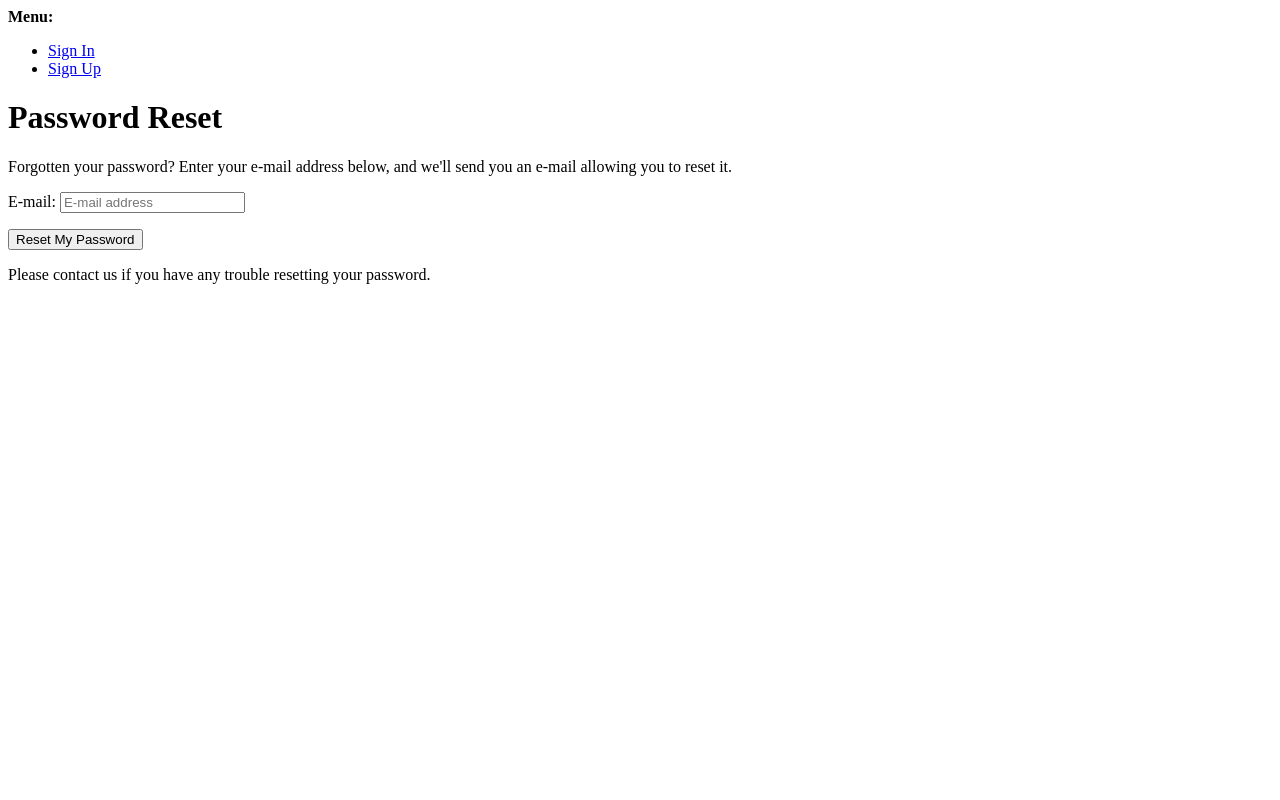
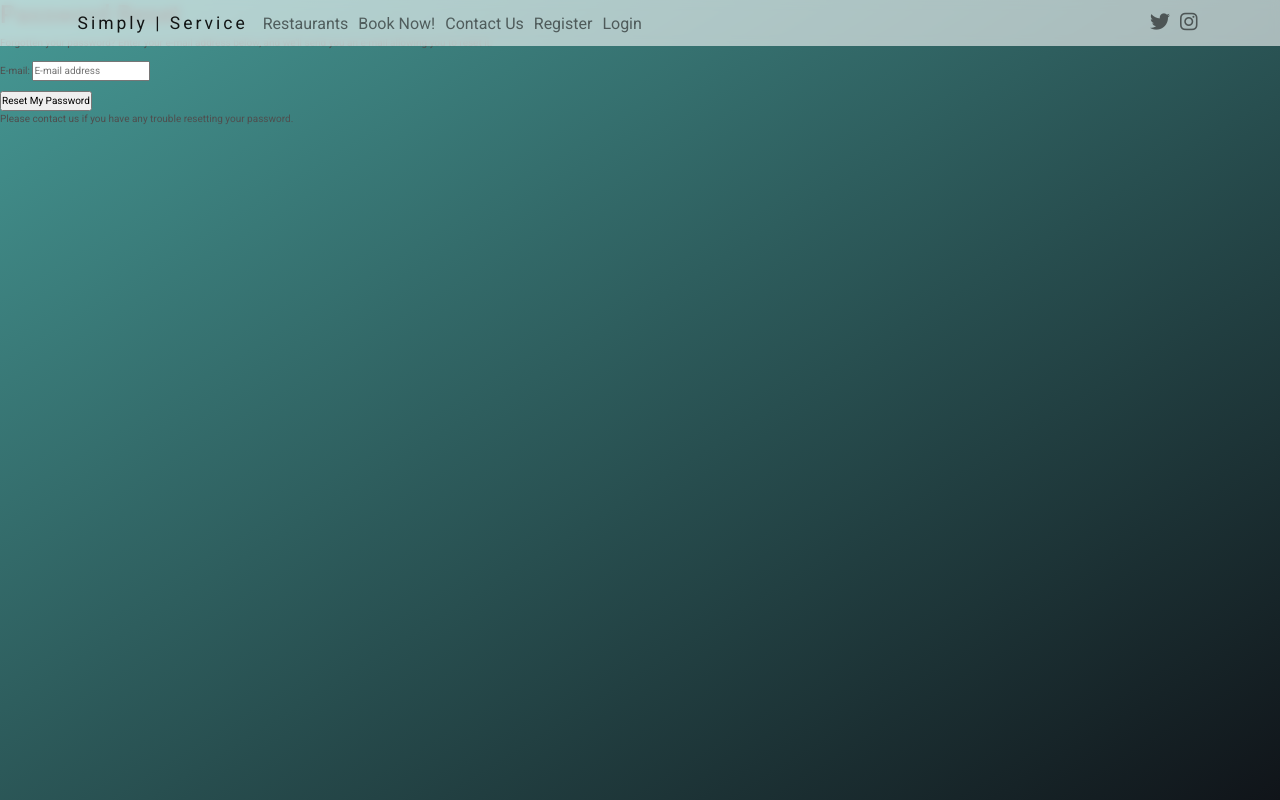
Before and after one commit to EeeBeeDee/simply-service, a Django app: page /accounts/password/reset/ in a window 1280 px wide. Run offline with Django 3.2, Linux system fonts and the light colour scheme; some libraries are stand-ins or nearby versions.

Commit message:
Add custom template base for all auth

```diff
--- a/bookings/forms.py
+++ b/bookings/forms.py
@@ -1,6 +1,7 @@
 from django import forms
 from .models import Bookings
 from django.forms import  TextInput, DateInput, NumberInput, TimeInput, EmailInput, Select
+from datetime import date
 
 class BookingsForm(forms.ModelForm):
     class Meta:
@@ -17,7 +18,9 @@ class BookingsForm(forms.ModelForm):
             }),
             'date': DateInput(attrs={
                 'type': 'date',
+                'min': date.today().strftime('%Y-%m-%d'),
                 'class': 'form-control',
+
             }),
             'no_of_adults': NumberInput(attrs={
                 'class': 'form-control',
@@ -27,7 +30,7 @@ class BookingsForm(forms.ModelForm):
             }),
             'no_of_children': NumberInput(attrs={
                 'class': 'form-control',
-                'min': '1',
+                'min': '0',
                 'max': '9',
                 'placeholder': 'no of children',
             }),
--- a/bookings/urls.py
+++ b/bookings/urls.py
@@ -6,6 +6,6 @@ urlpatterns = [
     path('', views.bookings, name='bookings'),
     path('your_bookings/', views.YourBookings.as_view(), name='your_bookings'),
     path('<slug:slug>/', views.booking_detail, name='booking_detail'),
-    path('update/<slug:slug>/', views.booking_update, name='booking_update'),
+    path('update/<int:id>/<slug:slug>/', views.booking_update, name='booking_update'),
 
 ]
--- a/simply_service/settings.py
+++ b/simply_service/settings.py
@@ -65,6 +65,7 @@ CRISPY_TEMPLATE_PACK = "bootstrap4"
 
 SITE_ID = 1
 
+ACCOUNT_EMAIL_VERIFICATION = "none"
 LOGIN_REDIRECT_URL = '/'
 LOGOUT_REDIRECT_URL = '/'
 
--- a/static/style.css
+++ b/static/style.css
@@ -49,7 +49,7 @@ nav i {
 
 .mask-custom {
   backdrop-filter: blur(5px);
-  background-color: rgba(255, 255, 255, .4);
+  background-color: rgba(255, 255, 255, .6);
 }
 
 .navbar-brand {
@@ -495,6 +495,18 @@ header img {
   background-color: red;
 }
 
+/* Account pages */
+
+.gradient-bg {
+  background: linear-gradient(to bottom right, #469995, #101419);
+}
+
+.body-fullscreen {
+  width: 100vw;
+  height: 100vh;
+  overflow: hidden;
+}
+
 /* Footer */
 
 .footer {
--- a/templates/account/base.html
+++ b/templates/account/base.html
@@ -1,17 +1,30 @@
-{% load i18n %}
+{% load i18n %} {% load static %}
 <!DOCTYPE html>
 <html>
     <head>
-    <meta http-equiv="X-UA-Compatible" content="IE=edge">
-    <meta name="viewport" content="width=device-width, initial-scale=1.0">
+        <meta http-equiv="X-UA-Compatible" content="IE=edge" />
+        <meta name="viewport" content="width=device-width, initial-scale=1.0" />
+        <!-- Font Awesome -->
+        <link
+            href="https://cdnjs.cloudflare.com/ajax/libs/font-awesome/6.0.0/css/all.min.css"
+            rel="stylesheet"
+        />
+        <!-- Google Fonts -->
+        <link
+            href="https://fonts.googleapis.com/css?family=Roboto:300,400,500,700&display=swap"
+            rel="stylesheet"
+        />
+        <!-- MDB -->
+        <link
+            href="https://cdnjs.cloudflare.com/ajax/libs/mdb-ui-kit/6.2.0/mdb.min.css"
+            rel="stylesheet"
+        />
+        <link rel="stylesheet" href="{% static 'style.css' %}" />
         <title>Simply | Service</title>
-    {% block extra_head %}
-    {% endblock %}
+        {% block extra_head %} {% endblock %}
     </head>
-  <body>
-    {% block body %}
-
-    {% if messages %}
+    <body class="gradient-bg body-fullscreen">
+        {% block body %} {% if messages %}
         <div>
             <strong>{% trans "Messages:" %}</strong>
             <ul>
@@ -22,22 +35,89 @@
         </div>
         {% endif %}
 
-    <div>
-      <strong>{% trans "Menu:" %}</strong>
-      <ul>
+        <nav
+            class="navbar navbar-expand-lg navbar-light fixed-top mask-custom shadow-0"
+        >
+            <div class="container">
+                <a class="navbar-brand" href="{% url 'homepage' %}"
+                    >Simply | Service</a
+                >
+                <button
+                    class="navbar-toggler"
+                    type="button"
+                    data-mdb-toggle="collapse"
+                    data-mdb-target="#navbar"
+                    aria-controls="navbar"
+                    aria-expanded="false"
+                    aria-label="Toggle navigation"
+                >
+                    <i class="fas fa-bars"></i>
+                </button>
+                <div class="collapse navbar-collapse" id="navbar">
+                    <ul class="navbar-nav me-auto">
+                        <li class="nav-item">
+                            <a class="nav-link" href="#!">Restaurants</a>
+                        </li>
+                        <li class="nav-item">
+                            <a class="nav-link" href="{% url 'bookings' %}"
+                                >Book Now!</a
+                            >
+                        </li>
+                        <li class="nav-item">
+                            <a class="nav-link" href="#!">Contact Us</a>
+                        </li>
                         {% if user.is_authenticated %}
-        <li><a href="{% url 'account_email' %}">{% trans "Change E-mail" %}</a></li>
-        <li><a href="{% url 'account_logout' %}">{% trans "Sign Out" %}</a></li>
+                        <li class="nav-item">
+                            <a class="nav-link" href="{% url 'your_bookings' %}"
+                                >Your Reservations</a
+                            >
+                        </li>
+                        <li class="nav-item">
+                            <a
+                                class="nav-link"
+                                href="{% url 'account_logout' %}"
+                                >Logout</a
+                            >
+                        </li>
                         {% else %}
-        <li><a href="{% url 'account_login' %}">{% trans "Sign In" %}</a></li>
-        <li><a href="{% url 'account_signup' %}">{% trans "Sign Up" %}</a></li>
+                        <li class="nav-item">
+                            <a
+                                class="nav-link"
+                                href="{% url 'account_signup' %}"
+                                >Register</a
+                            >
+                        </li>
+                        <li class="nav-item">
+                            <a class="nav-link" href="{% url 'account_login' %}"
+                                >Login</a
+                            >
+                        </li>
                         {% endif %}
                     </ul>
+                    <ul class="navbar-nav d-flex flex-row">
+                        <li class="nav-item me-3 me-lg-0">
+                            <a class="nav-link" href="#!">
+                                <i class="fab fa-twitter"></i>
+                            </a>
+                        </li>
+                        <li class="nav-item me-3 me-lg-0">
+                            <a class="nav-link" href="#!">
+                                <i class="fab fa-instagram"></i>
+                            </a>
+                        </li>
+                    </ul>
                 </div>
-    {% block content %}
+            </div>
+        </nav>
+        {% block content %} {% endblock %} {% endblock %} {% block extra_body %}
         {% endblock %}
-    {% endblock %}
-    {% block extra_body %}
-    {% endblock %}
+
+        <!-- MDB -->
+        <script
+            type="text/javascript"
+            src="https://cdnjs.cloudflare.com/ajax/libs/mdb-ui-kit/6.2.0/mdb.min.js"
+        ></script>
+        <script src="{% static 'bookings/js/jquery.min.js' %}"></script>
+        <script src="{%static 'app.js' %}"></script>
     </body>
 </html>
--- a/templates/base.html
+++ b/templates/base.html
@@ -127,7 +127,7 @@
             type="text/javascript"
             src="https://cdnjs.cloudflare.com/ajax/libs/mdb-ui-kit/6.2.0/mdb.min.js"
         ></script>
-        <!-- <script src="{% static 'bookings/js/jquery.min.js' %}"></script> -->
+        <script src="{% static 'bookings/js/jquery.min.js' %}"></script>
         <script src="{%static 'app.js' %}"></script>
     </body>
 </html>
--- a/templates/booking_detail.html
+++ b/templates/booking_detail.html
@@ -23,7 +23,7 @@
                     <h3>{{ booking.no_of_adults }} / {{ booking.no_of_children }}</h3>
                 </div>
                 <div class="detail-flex mt-5">
-                    <a href="{% url 'booking_update' slug=booking.slug %}"class="btn booking-btn">Update</a>
+                    <a href="{% url 'booking_update' booking.id booking.slug %}"class="btn booking-btn">Update</a>
                     <form action="{% url 'booking_detail' slug=booking.slug %}" method="post" >
                         {% csrf_token %}
                         <input type="submit" class="btn booking-btn cancel-btn" value="Cancel">
```
Also changed, not shown: bookings/views.py (+17 -15 lines), templates/account/logout.html (+10 -12 lines). Lines whose indentation alone changed are shown as unchanged.
